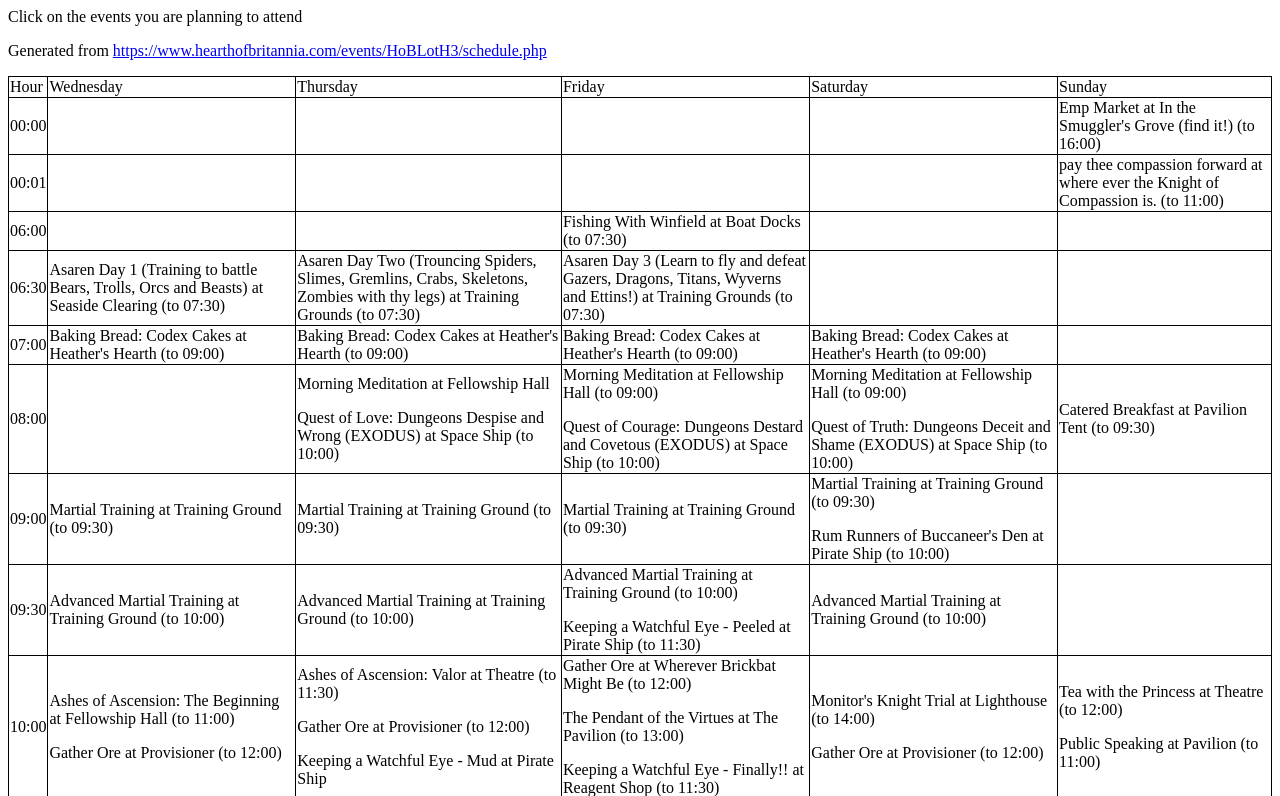
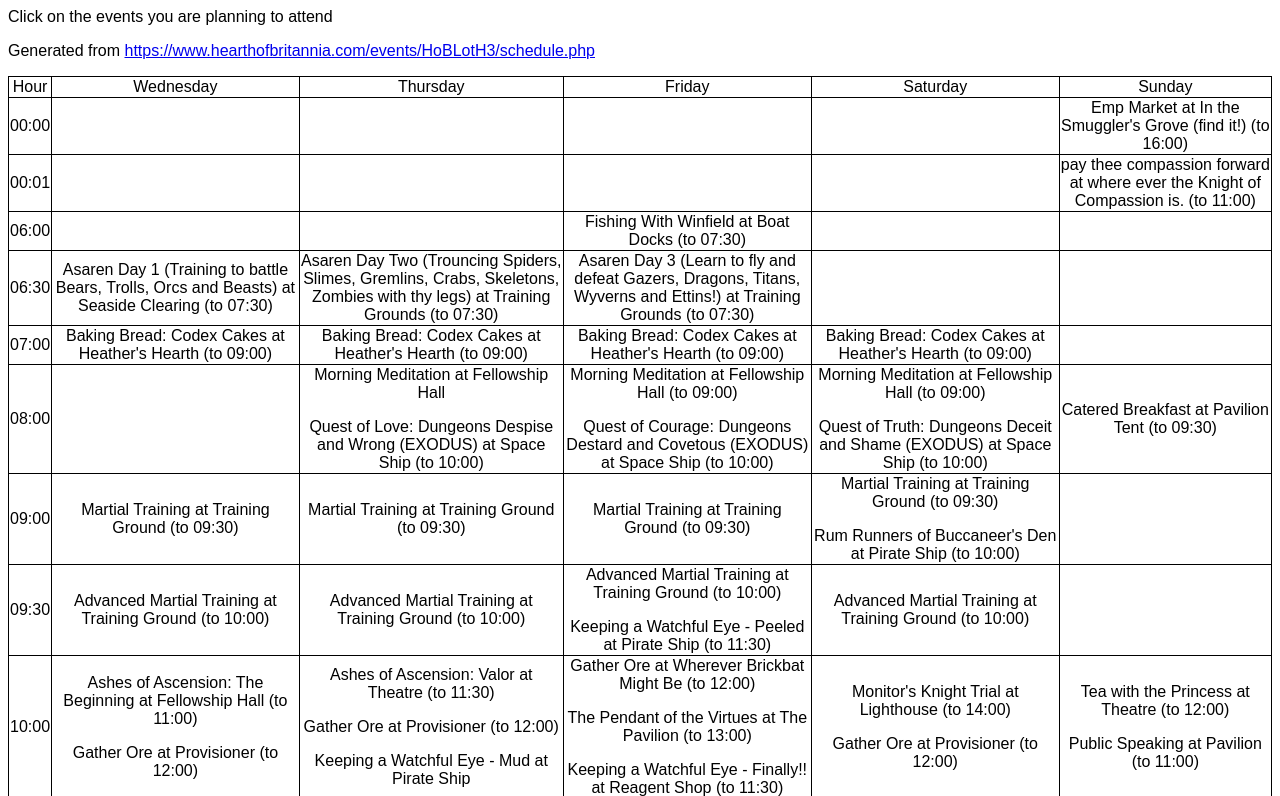
Before and after one commit to slashman/hobloth3, a plain HTML site: page schedule.html in a window 1280 px wide. Shown: the top 796 px of the page. Drawn offline with Linux system fonts and the light colour scheme.

Commit message:
Minor styling

```diff
--- a/schedule.html
+++ b/schedule.html
@@ -2,6 +2,10 @@
 <head>
 <title>Hearth of Britannia Lifeblood of the Hearth III Schedule</title>
 <style>
+body{
+	font-family: sans-serif;
+}
+
 table {
     border-collapse: collapse;
     cursor: pointer;
@@ -9,6 +13,7 @@ table {
 
 table, th, td {
     border: 1px solid black;
+    text-align: center;
 }
 
 .selected {
```
